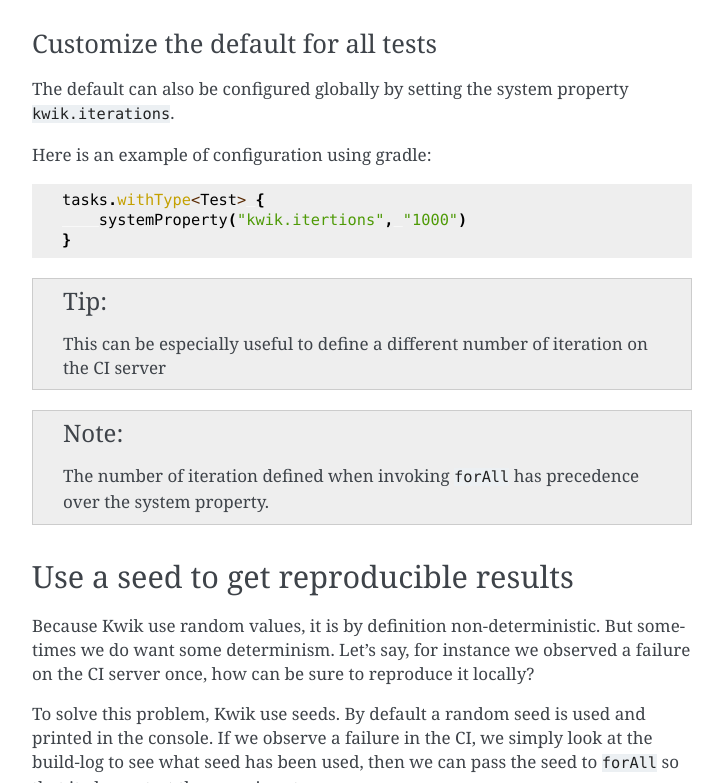
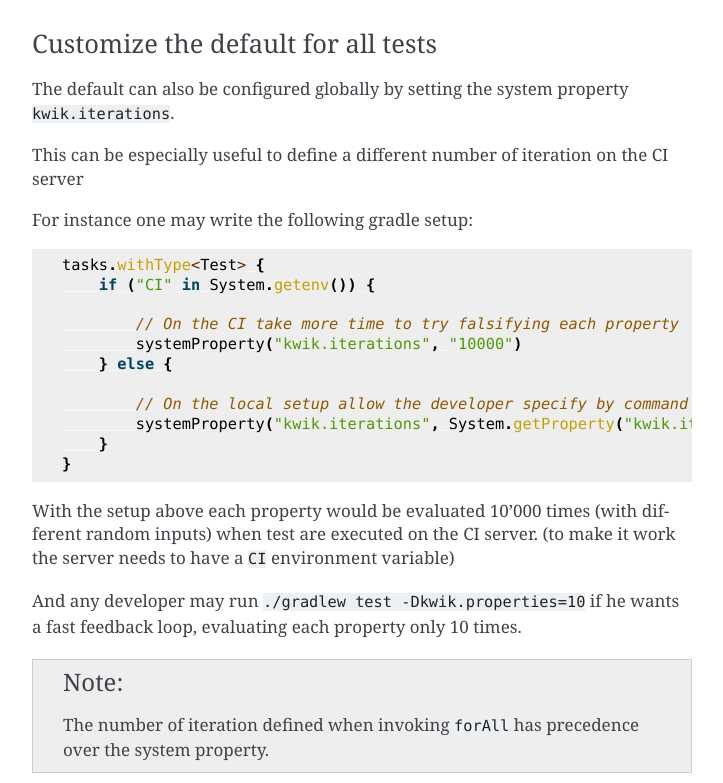
Before and after one commit to jcornaz/kwik, a Sphinx documentation site: the page built from docs/write-tests.rst, in a window 1280 px wide and 900 px high, scrolled down 812 px, cut to the strip 117-900 px from the top of the window. Shown: the whole strip, without its empty margins (388-1111 px from the left). Built offline with Sphinx 7.4.7, drawn with Linux system fonts in a browser that asks for light colours.

Commit message:
Improve documentation of "kwik.iteration" system property

```diff
--- a/docs/write-tests.rst
+++ b/docs/write-tests.rst
@@ -40,15 +40,29 @@
 
 The default can also be configured globally by setting the system property ``kwik.iterations``.
 
-Here is an example of configuration using gradle:
+This can be especially useful to define a different number of iteration on the CI server
+
+For instance one may write the following gradle setup:
 
 .. code-block:: Kotlin
 
     tasks.withType<Test> {
-        systemProperty("kwik.itertions", "1000")
+        if ("CI" in System.getenv()) {
+
+            // On the CI take more time to try falsifying each property
+            systemProperty("kwik.iterations", "10000")
+        } else {
+
+            // On the local setup allow the developer specify by command line using `-Dkwik.iterations=`
+            systemProperty("kwik.iterations", System.getProperty("kwik.iterations"))
+        }
     }
 
-.. tip:: This can be especially useful to define a different number of iteration on the CI server
+With the setup above each property would be evaluated 10'000 times (with different random inputs) when test are executed
+on the CI server. (to make it work the server needs to have a ``CI`` environment variable)
+
+And any developer may run ``./gradlew test -Dkwik.properties=10`` if he wants a fast feedback loop,
+evaluating each property only 10 times.
 
 .. note:: The number of iteration defined when invoking ``forAll`` has precedence over the system property.
 
```
Also changed, not shown: 1 other file.
